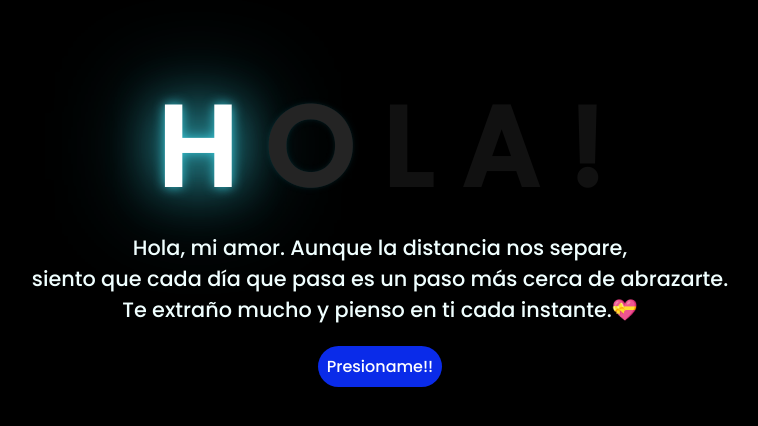
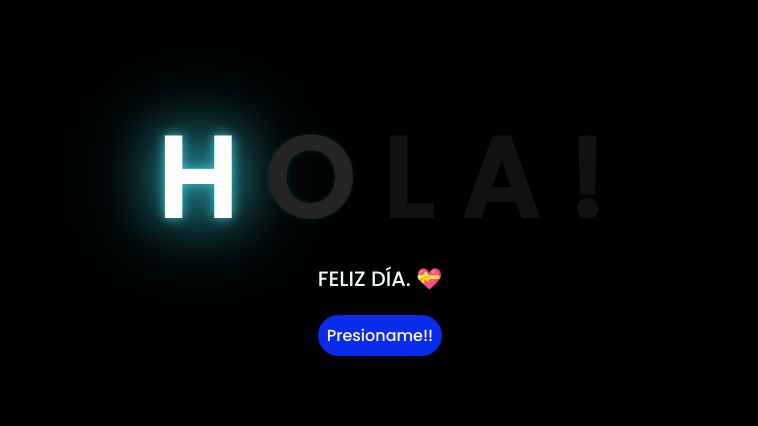
Before and after one commit to alextimaus/PA-TI, a plain HTML site: page index.html in a window 1280 px wide. Shown: the part 110-536 px from the top of the page, without its empty margins (268-1026 px from the left). Drawn offline with Linux system fonts and the light colour scheme.

Commit message:
Update index.html
Change the text

```diff
--- a/index.html
+++ b/index.html
@@ -19,8 +19,7 @@
         <span>!</span>
     </div>
     <div class="description">
-        <span>Hola, mi amor. Aunque la distancia nos separe, <br>siento que cada día que pasa es un paso más cerca de abrazarte.<br>
-            Te extraño mucho y pienso en ti cada instante.💝</span>
+        <span>FELIZ DÍA. 💝</span>
     </div>
     <div class="button">
         <button class="botones">
```
